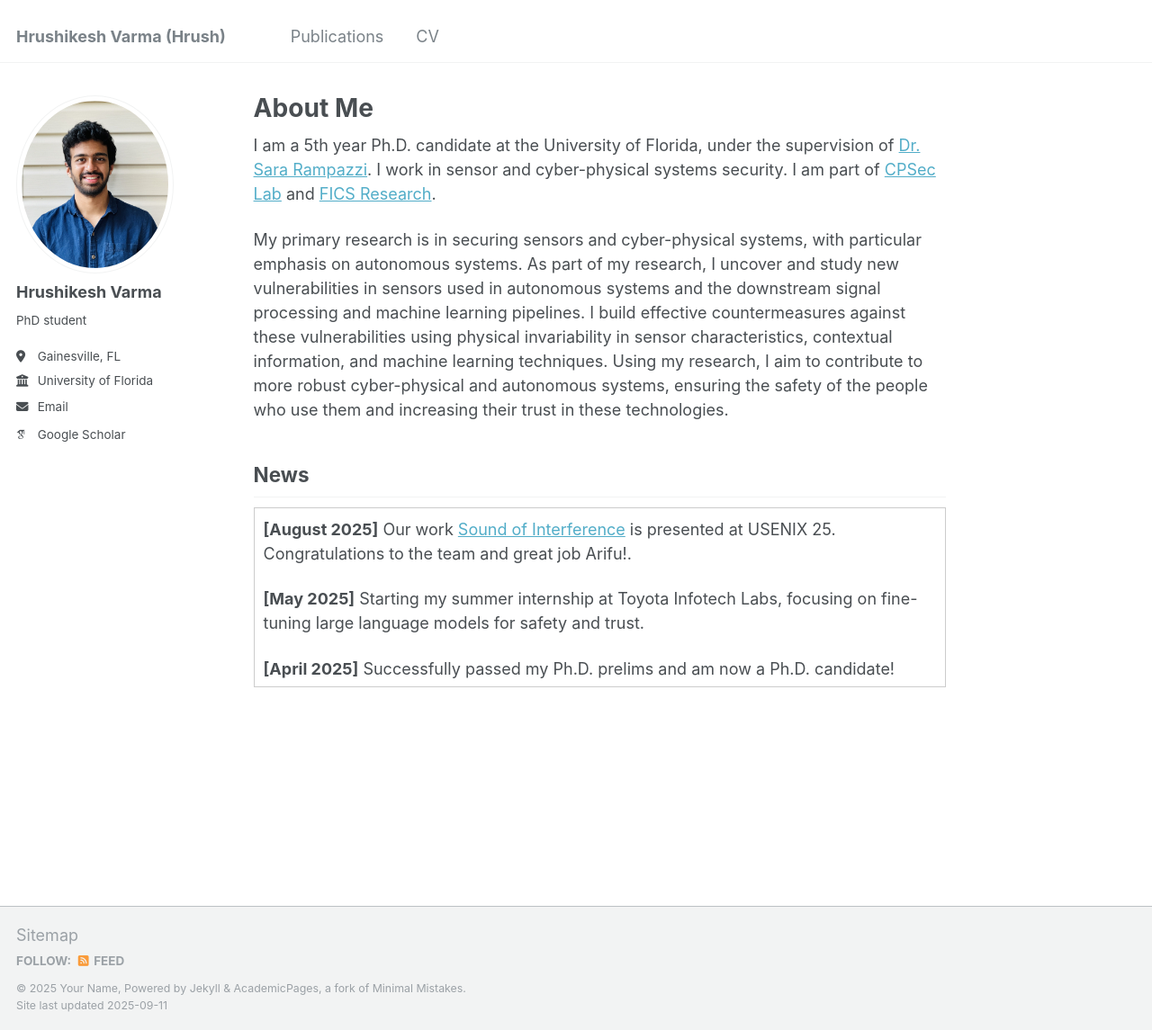
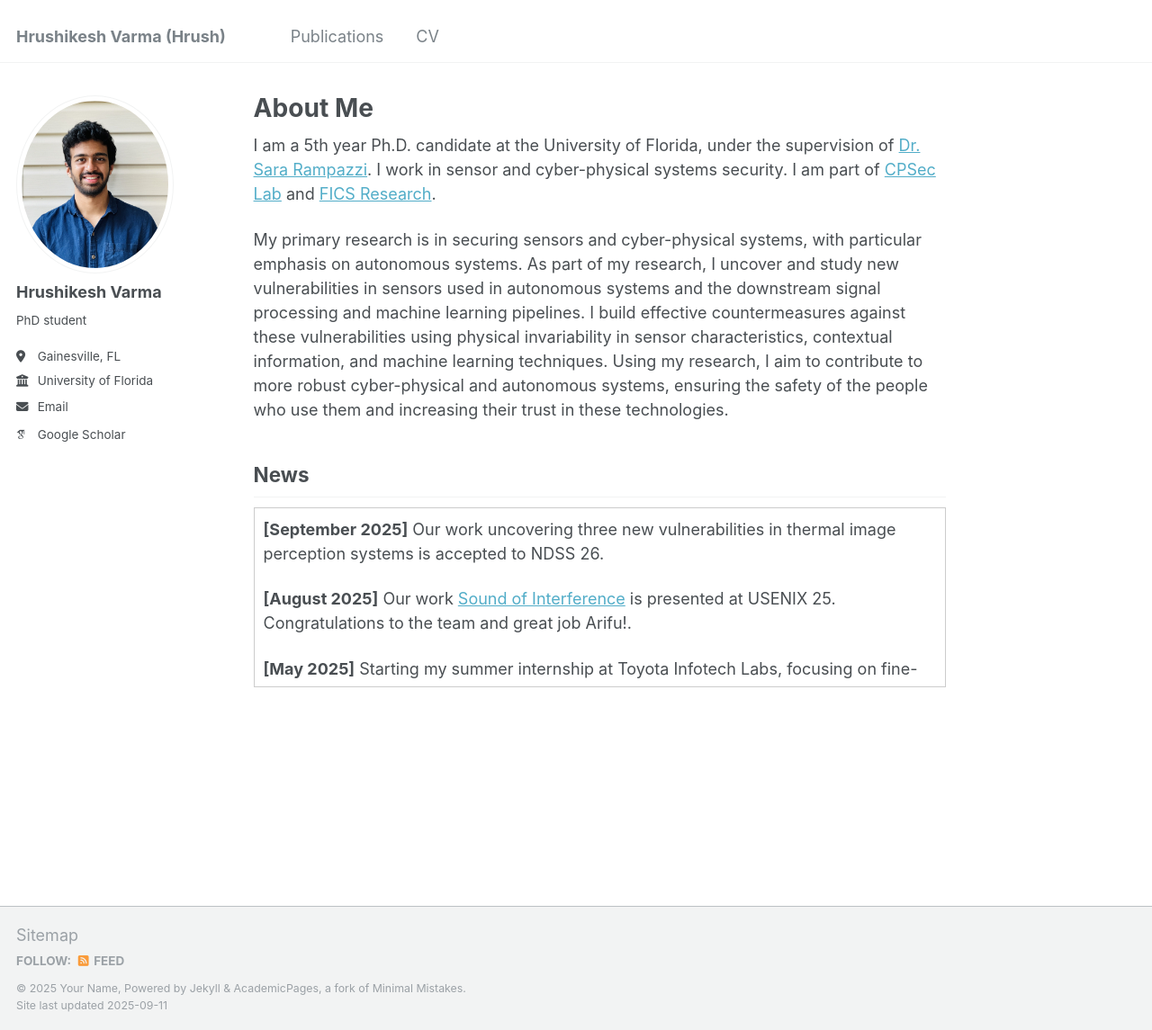
Before and after one commit to hrushivb/hrush, a Jekyll site: the page built from _pages/about.md, in a window 1280 px wide and 1145 px high. Shown: the whole window at 90% size. Built offline with Jekyll 4.4.1, drawn with Linux system fonts in a browser that asks for light colours; some web fonts are replaced.

Commit message:
Update about.md

```diff
--- a/_pages/about.md
+++ b/_pages/about.md
@@ -16,6 +16,8 @@ My primary research is in securing sensors and cyber-physical systems, with part
 <h2 id="news">News</h2>
 <div style="max-height: 200px; overflow-y: auto; border: 1px solid #ccc; padding: 10px;">
 
+<p><strong>[September 2025]</strong> Our work uncovering three new vulnerabilities in thermal image perception systems is accepted to NDSS 26.</p>
+
 <p><strong>[August 2025]</strong> Our work <a href="hhttps://www.usenix.org/conference/usenixsecurity25/presentation/onishi">Sound of Interference</a> is presented at USENIX 25. Congratulations to the team and great job Arifu!.</p>
 
 <p><strong>[May 2025]</strong> Starting my summer internship at Toyota Infotech Labs, focusing on fine-tuning large language models for safety and trust.</p>
@@ -26,6 +28,6 @@ My primary research is in securing sensors and cyber-physical systems, with part
 
 <p><strong>[Feb 2025]</strong> I will be serving as the program committe member for VehicleSec 25 (Co-located with USENIX). Please consider submitting</p>
 
-<p><strong>[Jan 2025]</strong> Our demonstrating a novel elecromagnetic side-channel on digital microphones was accepted to USENIX 2025. Congratulations to the team!!</p>
+<p><strong>[Jan 2025]</strong> Our work demonstrating a novel elecromagnetic side-channel on digital microphones is accepted to USENIX 2025. Congratulations to the team!!</p>
 
-<p><strong>[Nov 2024]</strong> Our paper <a href="https://www.ndss-symposium.org/ndss-paper/invisible-reflections-leveraging-infrared-laser-reflections-to-target-traffic-sign-perception/">Invisible Reflections</a> was selected as the Applied Research Competition Finalist at CSAW '24 (Top 7%).</p></div>
+<p><strong>[Nov 2024]</strong> Our paper <a href="https://www.ndss-symposium.org/ndss-paper/invisible-reflections-leveraging-infrared-laser-reflections-to-target-traffic-sign-perception/">Invisible Reflections</a> is selected as the Applied Research Competition Finalist at CSAW '24 (Top 7%).</p></div>
```
